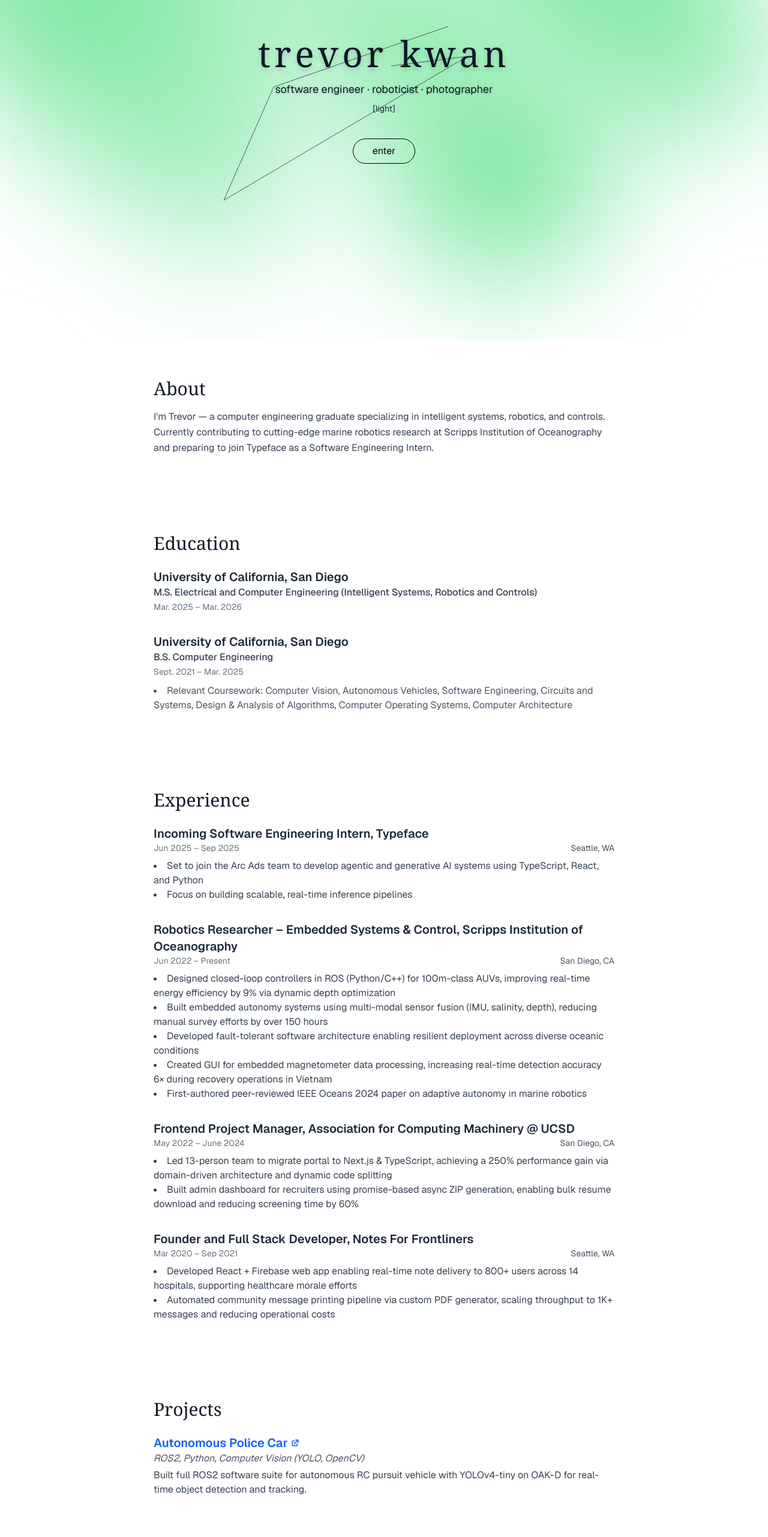
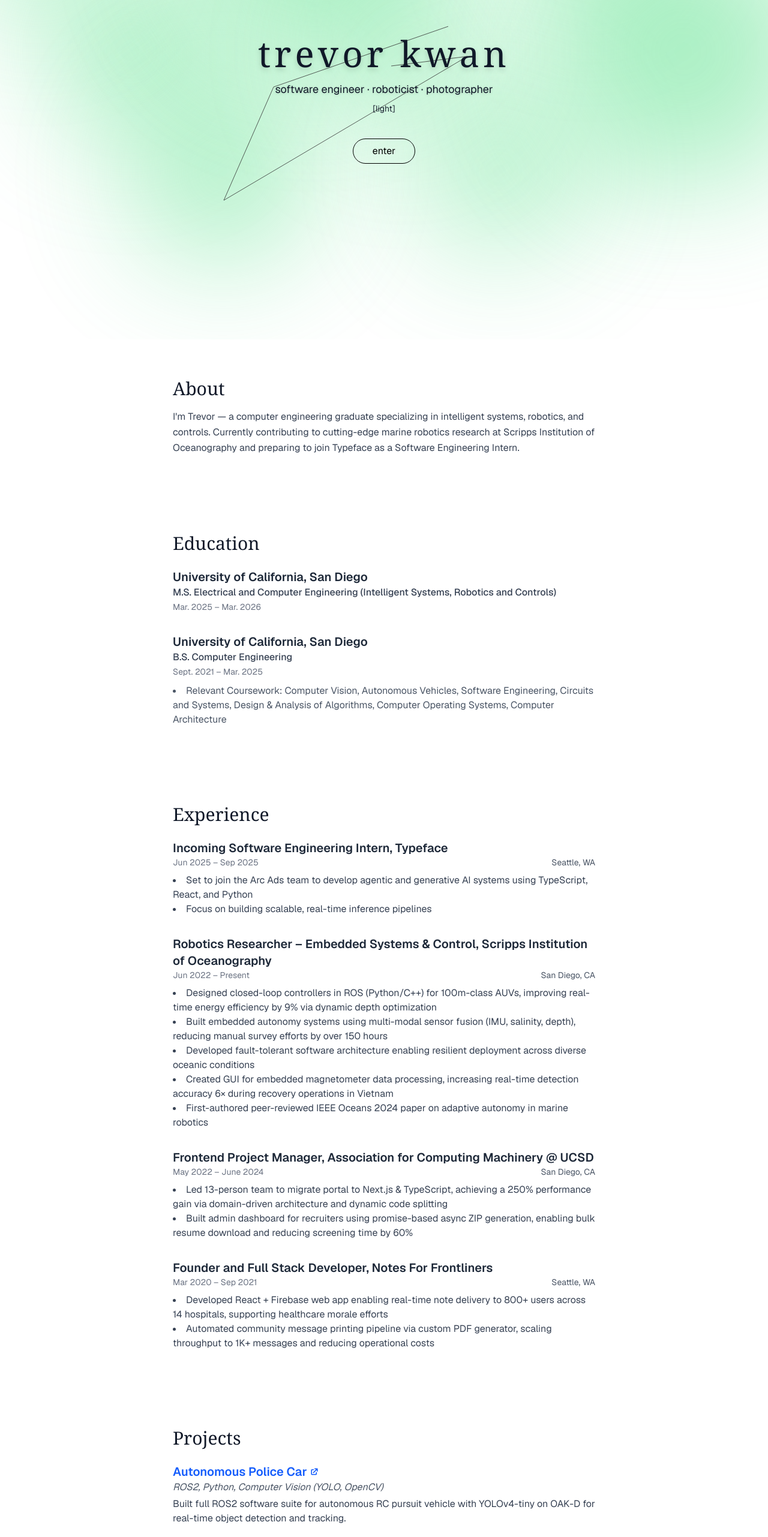
Before and after one commit to trevorkw7/portfolio-website, a Next.js app: page / in a window 1280 px wide. Shown: the part 234-2797 px from the top of the page at 60% size. Built offline with nearby package versions, Linux system fonts and the light colour scheme.

Commit message:
Update section layouts and optimize animations for better performance

```diff
--- a/src/components/animations/AnimatedBackground.tsx
+++ b/src/components/animations/AnimatedBackground.tsx
@@ -17,25 +17,21 @@ export function AnimatedBackground({ mode }: AnimatedBackgroundProps) {
     }>
   >([]);
 
-  // Generate circles only on client-side to avoid hydration errors
+  // Generate circles only once on client-side to avoid hydration errors and ensure smooth transitions
   useEffect(() => {
+    if (circles.length === 0) {
       setCircles(
         Array.from({ length: 8 }).map((_, i) => ({
           id: i,
           x: `${5 + i * 12}%`,
           y: `${15 + (i % 3) * 25}%`,
-        size:
-          mode === "light"
-            ? 250 + Math.random() * 250
-            : 200 + Math.random() * 200,
-        opacity:
-          mode === "light"
-            ? 0.25 + Math.random() * 0.25
-            : 0.1 + Math.random() * 0.2,
+          size: 225 + Math.random() * 225, // Use consistent size range
+          opacity: 0.15 + Math.random() * 0.2, // Use consistent opacity range
           speed: 15 + Math.random() * 10,
         }))
       );
-  }, [mode]);
+    }
+  }, [circles.length]);
 
   // Define colors for bokeh circles based on mode
   const darkBokehColor = "rgb(147, 197, 253)"; // bg-blue-300 equivalent
@@ -71,10 +67,11 @@ export function AnimatedBackground({ mode }: AnimatedBackgroundProps) {
             marginTop: -c.size / 2,
             filter: mode === "light" ? "blur(100px)" : "blur(80px)",
             backgroundColor: mode === "dark" ? darkBokehColor : lightBokehColor,
-            transition: `background-color ${modeTransition.duration}s ${modeTransition.ease.join(", ")}`,
+            opacity: mode === "light" ? c.opacity * 1.5 : c.opacity,
+            transition: `all ${modeTransition.duration}s ${modeTransition.ease.join(", ")}`,
           }}
           animate={{
-            opacity: [c.opacity, c.opacity * 1.5, c.opacity],
+            scale: [1, 1.05, 1], // Use scale animation instead of opacity
           }}
           transition={{
             duration: c.speed,
--- a/src/components/animations/MouseTrail.tsx
+++ b/src/components/animations/MouseTrail.tsx
@@ -156,18 +156,21 @@ export function MouseTrail({ activeArea, mode }: MouseTrailProps) {
     };
 
     // Clear trails with a smooth fade animation
-    const clearCanvas = () => {
+    const clearCanvas = (fastFade = false) => {
       if (lineSegments.current.length === 0) return;
 
       // Start the fade animation
       let fadeStep = 0;
-      const FADE_STEPS = 15;
+      // Use fewer steps and faster interval for scroll-triggered fades
+      const FADE_STEPS = fastFade ? 5 : 15;
+      const FADE_INTERVAL = fastFade ? 15 : 30;
+
       const fadeInterval = setInterval(() => {
         fadeStep++;
 
-        // Reduce opacity of all line segments
+        // Reduce opacity of all line segments (faster reduction for scroll-triggered fades)
         lineSegments.current.forEach((segment) => {
-          segment.opacity = Math.max(0, segment.opacity - 1 / FADE_STEPS);
+          segment.opacity = Math.max(0, segment.opacity - (fastFade ? 3 : 1) / FADE_STEPS);
         });
 
         // Redraw all lines with updated opacity
@@ -188,7 +191,7 @@ export function MouseTrail({ activeArea, mode }: MouseTrailProps) {
           prevPos.current = { x: undefined, y: undefined };
           curPos.current = { x: undefined, y: undefined };
         }
-      }, 30);
+      }, FADE_INTERVAL);
     };
 
     // Store the clear function in the ref so it can be called from outside
@@ -423,15 +426,15 @@ export function MouseTrail({ activeArea, mode }: MouseTrailProps) {
       // Update current scroll position
       currentScrollY.current = window.scrollY;
 
-      // Clear trails when scrolling
+      // Clear trails when scrolling with fast fade
       if (!isClearing.current) {
         isClearing.current = true;
-        clearCanvas();
+        clearCanvas(true); // Use fast fade for scroll-triggered clearing
 
         registerTimer(
           window.setTimeout(() => {
             isClearing.current = false;
-          }, 100)
+          }, 50) // Shorter reset time for scroll clearing
         );
       }
 
--- a/src/components/sections/About.tsx
+++ b/src/components/sections/About.tsx
@@ -11,7 +11,7 @@ export function About({ mode }: AboutProps) {
   const textClass = mode === 'dark' ? 'text-gray-200' : 'text-gray-700';
 
   return (
-    <section className="max-w-3xl mx-auto py-16">
+    <section className="w-full max-w-[95%] sm:max-w-2xl md:max-w-3xl mx-auto py-12 md:py-16 px-4 sm:px-6 md:px-8">
       <h2 className={`text-3xl font-serif mb-4 transition-colors ${titleClass}`}>
         About
       </h2>
--- a/src/components/sections/Education.tsx
+++ b/src/components/sections/Education.tsx
@@ -14,7 +14,7 @@ export function Education({ mode }: EducationProps) {
   const detailClass = mode === 'dark' ? 'text-gray-400' : 'text-gray-600';
 
   return (
-    <section className="max-w-3xl mx-auto py-16">
+    <section className="w-full max-w-[95%] sm:max-w-2xl md:max-w-3xl mx-auto py-12 md:py-16 px-4 sm:px-6 md:px-8">
       <h2 className={`text-3xl font-serif mb-6 transition-colors ${titleClass}`}>
         Education
       </h2>
--- a/src/components/sections/Experience.tsx
+++ b/src/components/sections/Experience.tsx
@@ -14,7 +14,7 @@ export function Experience({ mode }: ExperienceProps) {
   const locationClass = mode === 'dark' ? 'text-gray-400' : 'text-gray-600';
 
   return (
-    <section className="max-w-3xl mx-auto py-16">
+    <section className="w-full max-w-[95%] sm:max-w-2xl md:max-w-3xl mx-auto py-12 md:py-16 px-4 sm:px-6 md:px-8">
       <h2 className={`text-3xl font-serif mb-6 transition-colors ${titleClass}`}>
         Experience
       </h2>
--- a/src/components/sections/Projects.tsx
+++ b/src/components/sections/Projects.tsx
@@ -14,7 +14,7 @@ export function Projects({ mode }: ProjectsProps) {
   const linkClass = mode === 'dark' ? 'text-blue-400 hover:text-blue-300' : 'text-blue-600 hover:text-blue-800';
 
   return (
-    <section className="max-w-3xl mx-auto py-16">
+    <section className="w-full max-w-[95%] sm:max-w-2xl md:max-w-3xl mx-auto py-12 md:py-16 px-4 sm:px-6 md:px-8">
       <h2 className={`text-3xl font-serif mb-6 transition-colors ${titleClass}`}>
         Projects
       </h2>
--- a/src/components/sections/Publications.tsx
+++ b/src/components/sections/Publications.tsx
@@ -17,7 +17,7 @@ export function Publications({ mode }: PublicationsProps) {
   const borderClass = mode === 'dark' ? 'border-gray-700' : 'border-gray-200';
 
   return (
-    <section className="max-w-3xl mx-auto py-16">
+    <section className="w-full max-w-[95%] sm:max-w-2xl md:max-w-3xl mx-auto py-12 md:py-16 px-4 sm:px-6 md:px-8">
       <h2 className={`text-3xl font-serif mb-6 transition-colors ${titleClass}`}>
         Publications
       </h2>
--- a/src/components/sections/Skills.tsx
+++ b/src/components/sections/Skills.tsx
@@ -13,7 +13,7 @@ export function Skills({ mode = 'dark' }: SkillsProps) {
     : 'bg-gray-200 text-gray-800';
 
   return (
-    <section className="max-w-3xl mx-auto py-16">
+    <section className="w-full max-w-[95%] sm:max-w-2xl md:max-w-3xl mx-auto py-12 md:py-16 px-4 sm:px-6 md:px-8">
       <h2 className={`text-3xl font-serif mb-4 transition-colors ${titleClass}`}>
         Skills
       </h2>
```
Lines whose indentation alone changed are shown as unchanged.
